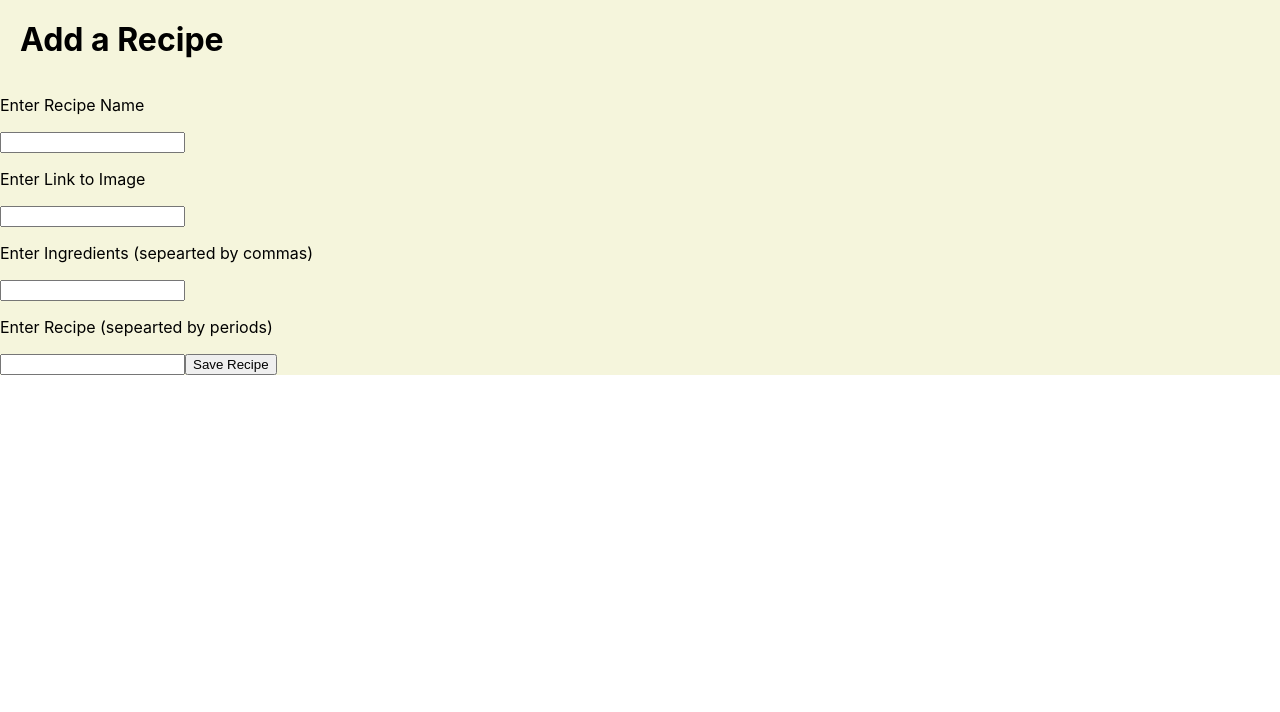
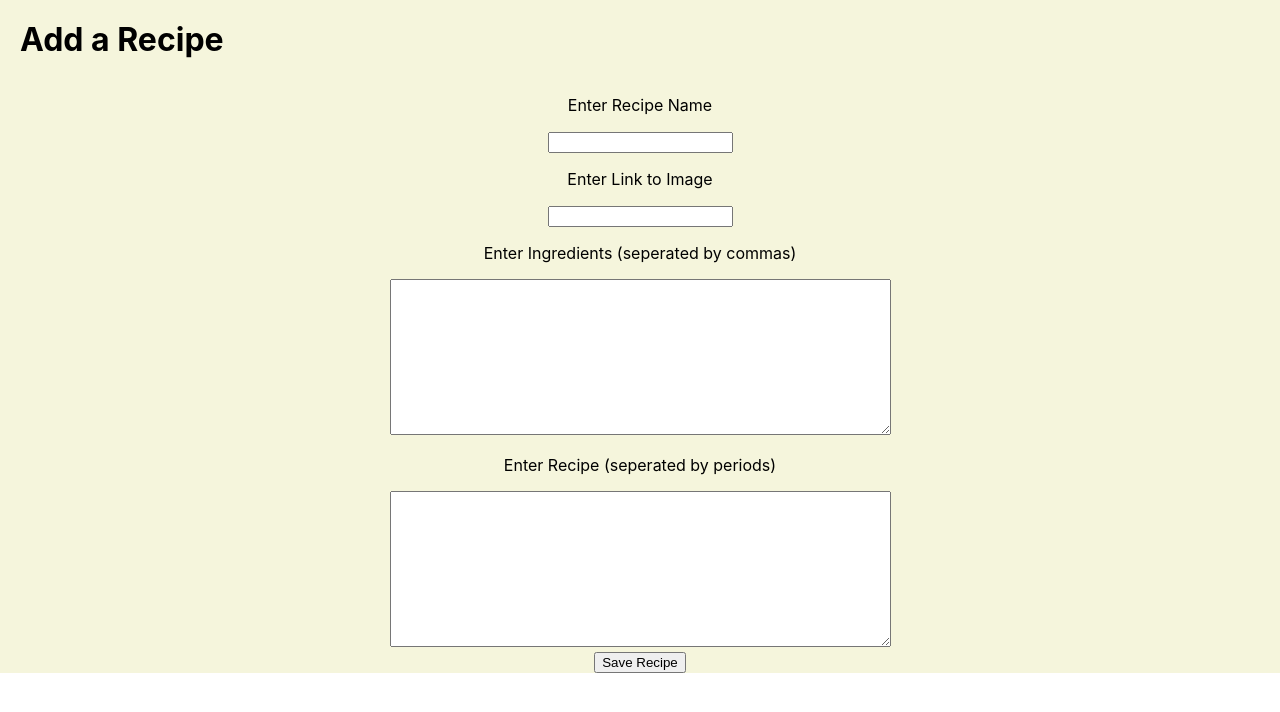
Before and after one commit to acmutd/web-dev-workshop, a React (Create React App) app: page /add in a window 1280 px wide. Shown: the top 712 px of the page. Built offline with nearby package versions, Linux system fonts and the light colour scheme.

Commit message:
Tried to clean up ui ;-;

```diff
--- a/src/pages/AddRecipe.js
+++ b/src/pages/AddRecipe.js
@@ -1,4 +1,4 @@
-import React, { useState, useEffect } from "react";
+import React, { useState } from "react";
 
 function AddRecipe() {
   let [recipeName, setRecipeName] = useState("");
@@ -17,9 +17,9 @@ function AddRecipe() {
   }
 
   return (
-    <div style={{ backgroundColor: "beige", height: "100%" }}>
+    <div style={{ height: "100%", background: "beige" }}>
       <h1 style={{ margin: 0, padding: 20 }}>Add a Recipe</h1>
-      <div>
+      <div style={{ textAlign: "center" }}>
         <p>Enter Recipe Name</p>
         <input
           type="text"
@@ -28,22 +28,25 @@ function AddRecipe() {
         />
         <p>Enter Link to Image</p>
         <input
-          type="text"
+          type="url"
           value={image}
           onChange={(event) => setImage(event.target.value)}
         />
-        <p>Enter Ingredients (sepearted by commas)</p>
-        <input
-          type="text"
+        <p>Enter Ingredients (seperated by commas)</p>
+        <textarea
+          cols="60"
+          rows="10"
           value={ingredients}
           onChange={(event) => setIngredients(event.target.value)}
         />
-        <p>Enter Recipe (sepearted by periods)</p>
-        <input
-          type="text"
+        <p>Enter Recipe (seperated by periods)</p>
+        <textarea
+          cols="60"
+          rows="10"
           value={recipeSteps}
           onChange={(event) => setRecipeSteps(event.target.value)}
         />
+        <br />
         <button onClick={saveRecipe}>Save Recipe</button>
       </div>
     </div>
--- a/src/pages/RecipesPage.js
+++ b/src/pages/RecipesPage.js
@@ -1,5 +1,6 @@
 import React from "react";
 import Recipe from "../components/Recipe";
+import { Link } from "react-router-dom";
 
 function RecipesPage() {
   const recipe = [
@@ -55,6 +56,9 @@ function RecipesPage() {
   return (
     <div style={{ backgroundColor: "beige" }}>
       <h1 style={{ margin: 0, padding: 20 }}>Your Recipes</h1>
+      <Link to="/add" style={{ padding: 20 }}>
+        Add a Recipe Here
+      </Link>
       <div style={{ display: "flex" }}>
         {recipe.map((value, index) => {
           return <Recipe recipe={value} key={index} />;
```
